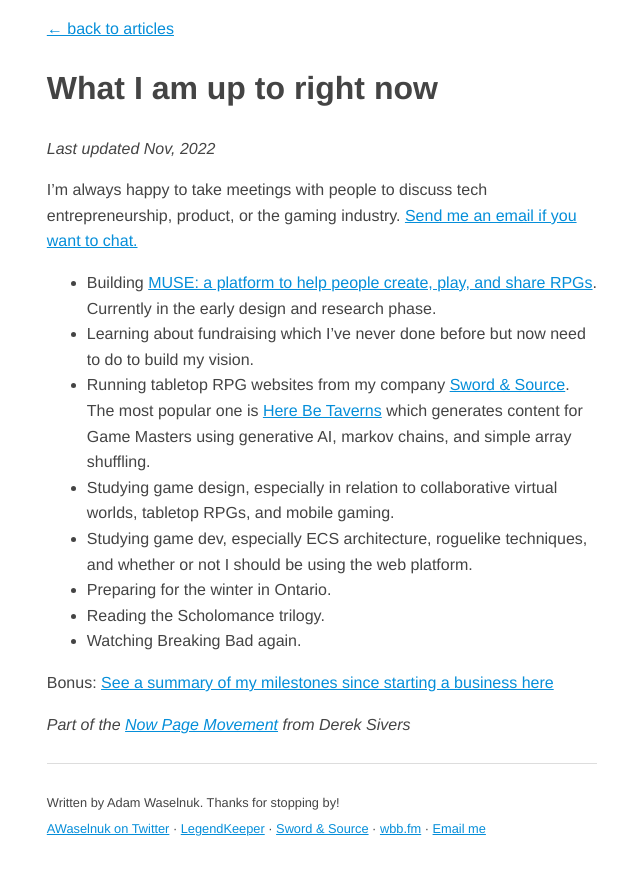
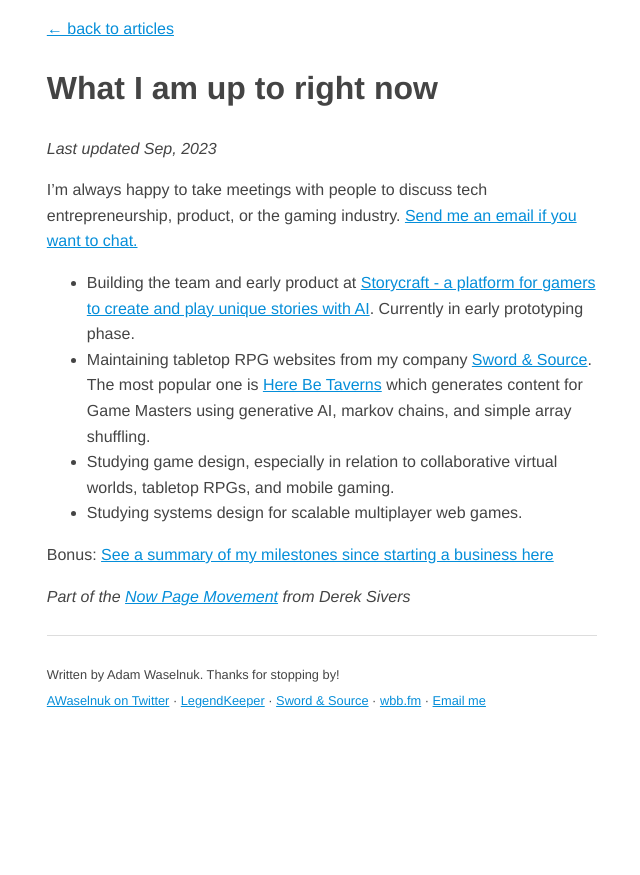
Before and after one commit to AWaselnuk/AWaselnuk.github.io, a Jekyll site: the page built from now.md, in a window 1280 px wide. Shown: the top 875 px of the page, without its empty margins (318-958 px from the left). Built offline with Jekyll 4.4.1, drawn with Linux system fonts in a browser that asks for light colours; comment, search, counter and statistics services are not loaded.

Commit message:
Updated now page

```diff
--- a/now.md
+++ b/now.md
@@ -7,18 +7,14 @@
 
 # What I am up to right now
 
-_Last updated Nov, 2022_
+_Last updated Sep, 2023_
 
 I'm always happy to take meetings with people to discuss tech entrepreneurship, product, or the gaming industry. [Send me an email if you want to chat.](mailto:adam.waselnuk@gmail.com)
 
-- Building [MUSE: a platform to help people create, play, and share RPGs](https://www.musemakesgames.com). Currently in the early design and research phase.
-- Learning about fundraising which I've never done before but now need to do to build my vision.
-- Running tabletop RPG websites from my company [Sword & Source](https://swordandsource.ca). The most popular one is [Here Be Taverns](https://herebetaverns.com) which generates content for Game Masters using generative AI, markov chains, and simple array shuffling.
+- Building the team and early product at [Storycraft - a platform for gamers to create and play unique stories with AI](https://www.storycraft.gg). Currently in early prototyping phase.
+- Maintaining tabletop RPG websites from my company [Sword & Source](https://swordandsource.ca). The most popular one is [Here Be Taverns](https://herebetaverns.com) which generates content for Game Masters using generative AI, markov chains, and simple array shuffling.
 - Studying game design, especially in relation to collaborative virtual worlds, tabletop RPGs, and mobile gaming.
-- Studying game dev, especially ECS architecture, roguelike techniques, and whether or not I should be using the web platform.
-- Preparing for the winter in Ontario.
-- Reading the Scholomance trilogy.
-- Watching Breaking Bad again.
+- Studying systems design for scalable multiplayer web games.
 
 Bonus: [See a summary of my milestones since starting a business here](/milestones)
 
```
